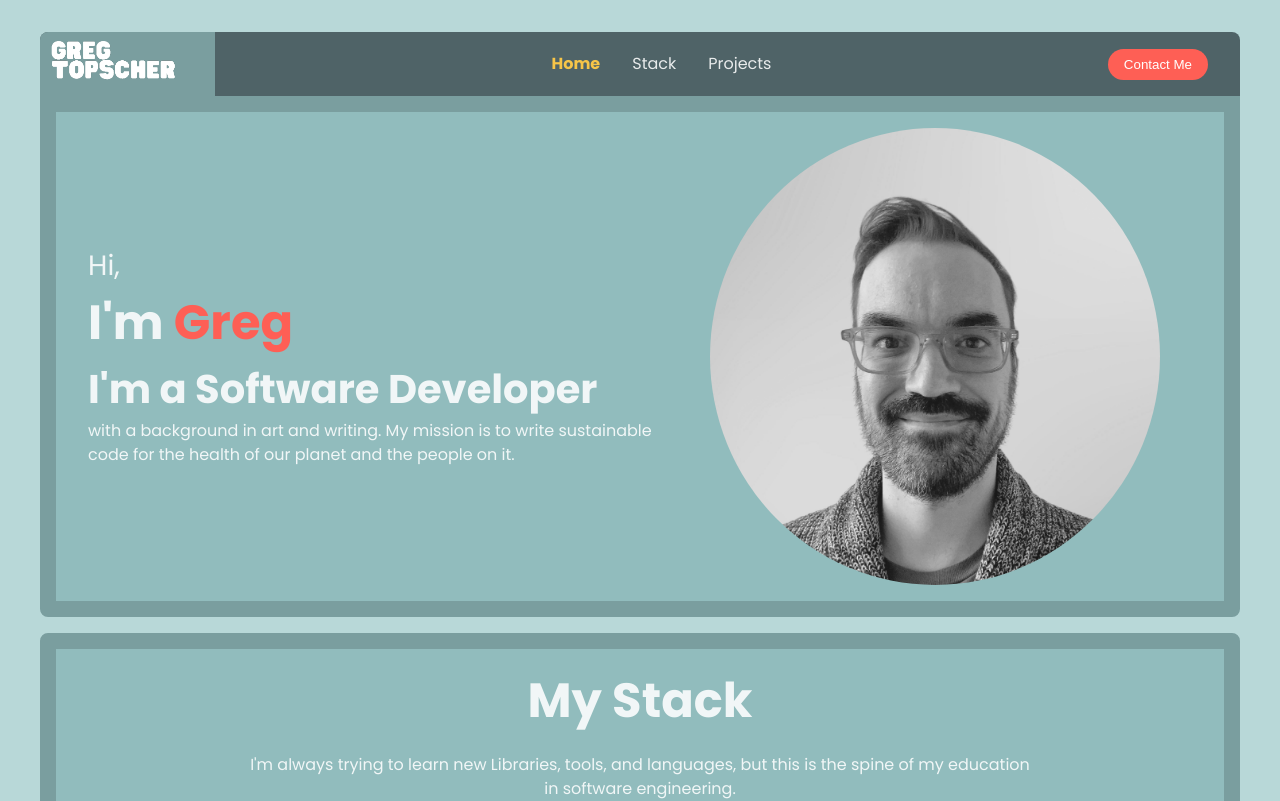
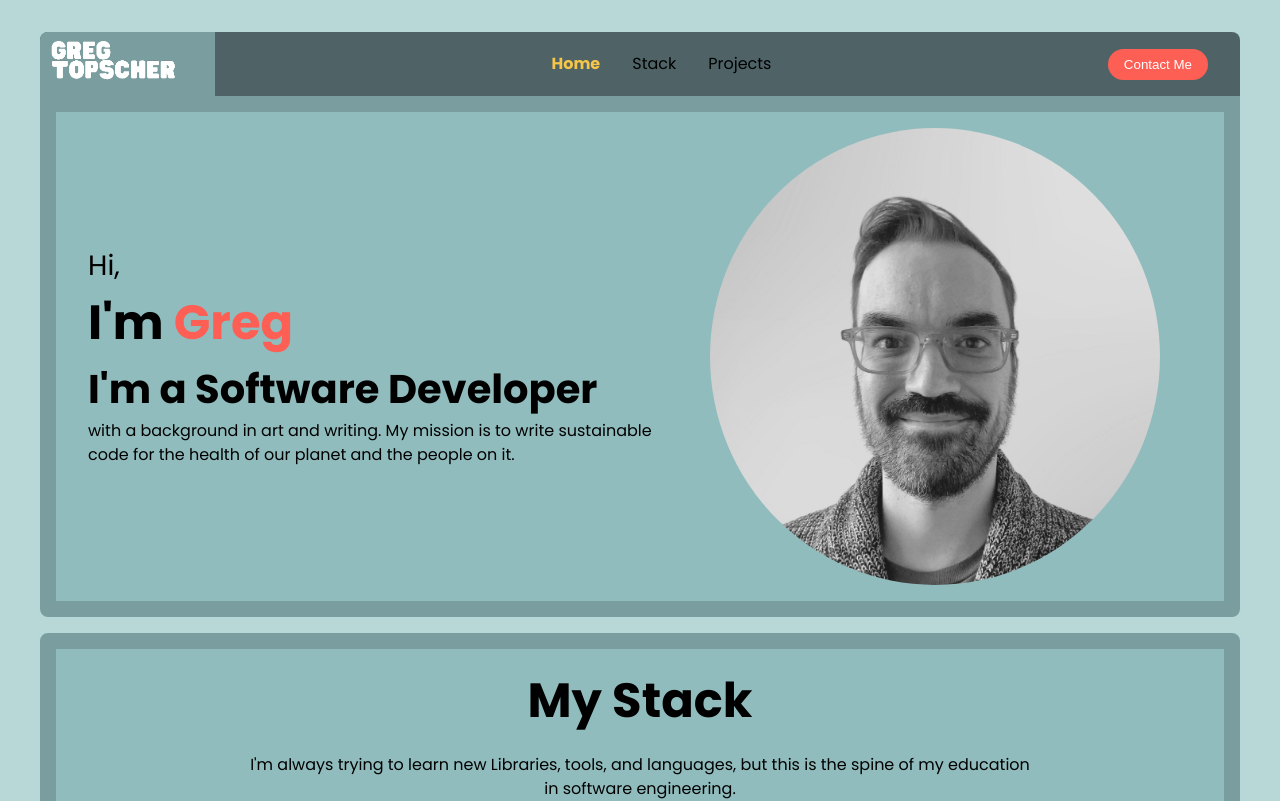
Before and after one commit to cozyfestiv/dev-portfolio, a React (Vite) app: page / in a window 1280 px wide. Shown: the top 801 px of the page. Built offline with nearby package versions, Linux system fonts and the light colour scheme.

Commit message:
Updated the font color to black for Accessibility contrast
Still need to update certain parts, the logo, the form

```diff
--- a/src/App.css
+++ b/src/App.css
@@ -6,6 +6,7 @@
   text-align: center;
   display: flex;
   flex-direction: column;
+  color: black;
 }
 
 button {
--- a/style.css
+++ b/style.css
@@ -15,6 +15,7 @@ body {
   --main-color-button: #fe5f55;
   --main-color-button-hover: #fe7a70;
   --main-color-accent: #f7c548;
+  --dark-color-1: #2a4646;
   background-color: var(--main-color-4);
   overflow-x: hidden;
   overflow-y: scroll;
```
